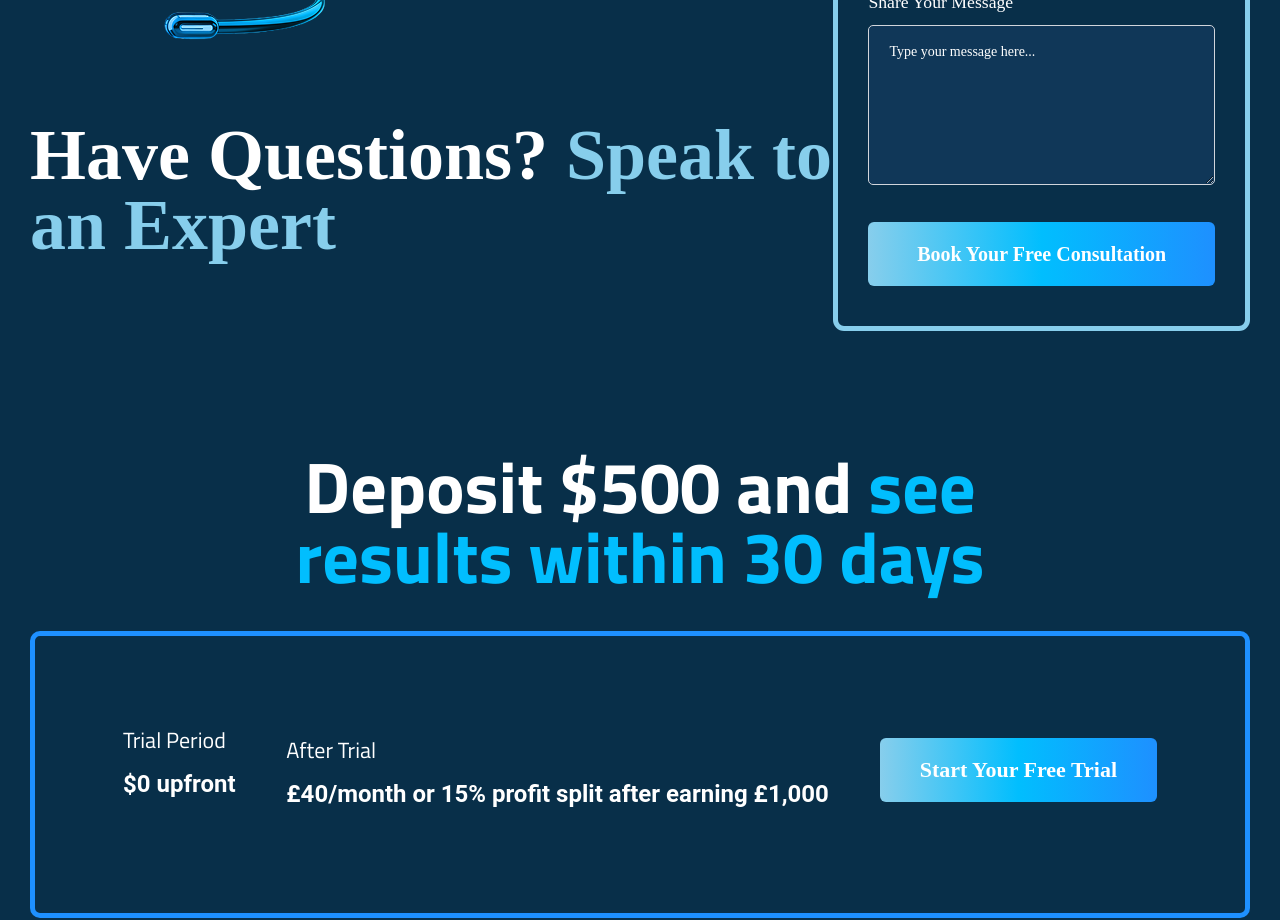
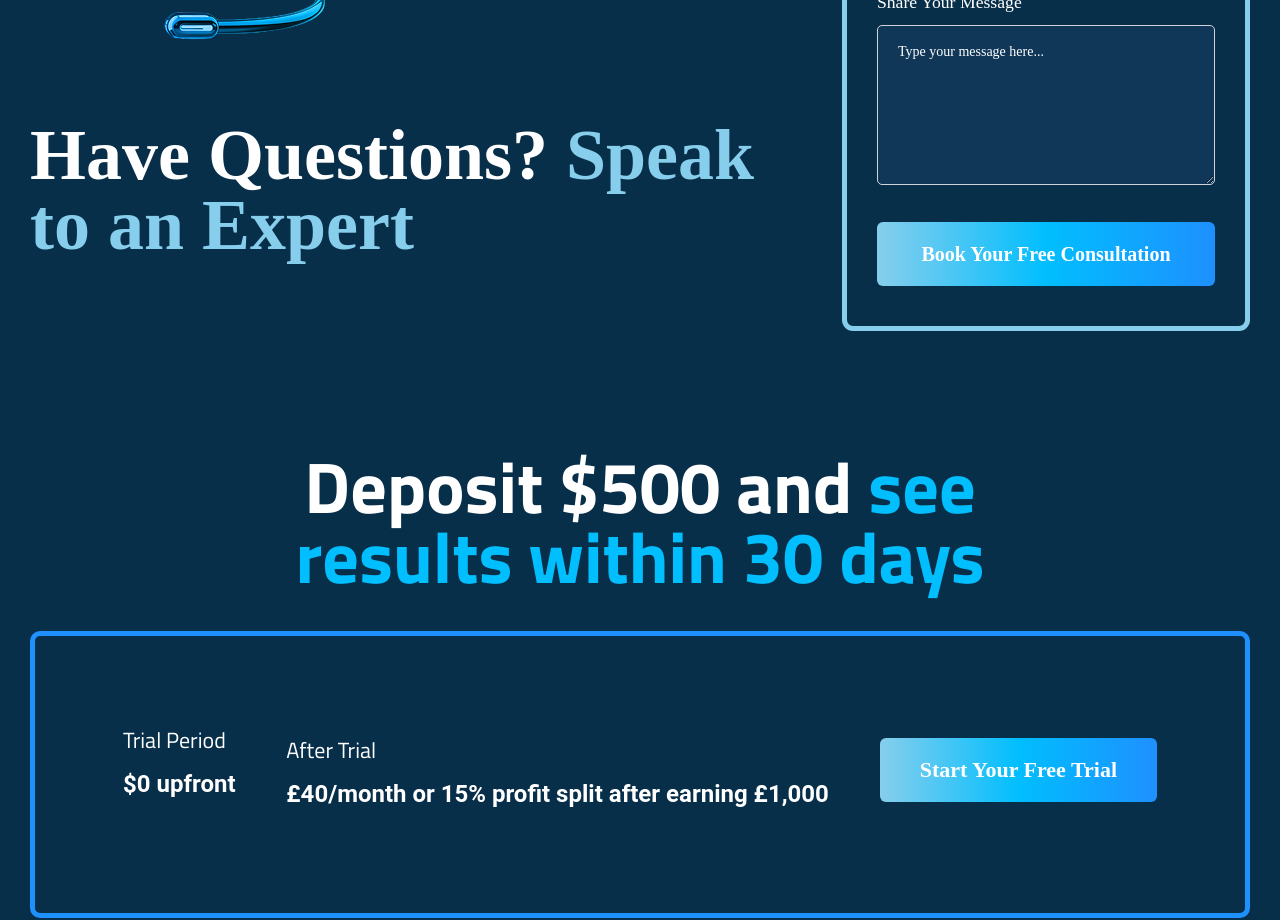
Before and after one commit to aayasIbrahim/Lifetime-Investment-website, a React (Create React App) app: page / in a window 1280 px wide. Shown: the part 10920-11840 px from the top of the page. Built offline with nearby package versions, Linux system fonts and the light colour scheme.

Commit message:
git deploy

```diff
--- a/src/App.js
+++ b/src/App.js
@@ -7,15 +7,18 @@ import Navber from "./componets/Navber";
 import OfferSection from "./componets/OfferSection";
 
 function App() {
+  console.log("App component rendered");
   return (
     <>
-      <Navber />
+      <Navber  />
       <Hero />
       <OfferSection/>
       <CardSection/>
       <ClientSection/>
       <Benifits/>
       <Expert/>
+
+
     </>
   );
 }
--- a/src/componets/Expert.jsx
+++ b/src/componets/Expert.jsx
@@ -5,12 +5,13 @@ import ExperLowerPart from "./expert/ExperLowerPart";
 
 function Expert() {
   return (
+
     <section className="bg-sky-950 py-3 text-white font-[titillium]">
       <div className="container mx-auto  md:flex-row md:justify-center   mt-[100px] md:mt-0 mb-[100px] md:mb-[170px] ">
         <div className="flex flex-col  px-[30px] md:flex-row  md:mt-[100px]">
-          <div className="flex flex-col items-center  md:items-start md:justify-center">
+          <div className="flex flex-col items-center md:items-start md:justify-center">
             <img src={img} alt="" className="  " />
-            <h2 className="font-titillium font-bold text-[72px] leading-[70px] md:text-left  ms-0  align-middle text-center mt-[50px]  md:mt-[80px]  ">
+            <h2 className="font-titillium font-bold text-[72px] leading-[70px] md:text-left  ms-0  align-middle text-center mt-[50px]  md:mt-[80px] md:pe-9  ">
               Have Questions?{" "}
               <span className="text-[#87CEEC]">Speak to an Expert</span>
             </h2>
@@ -28,7 +29,10 @@ function Expert() {
           <ExperLowerPart />
         </div>
       </div>
+
     </section>
+
+
   );
 }
 
```
Also changed, not shown: package.json (+6 -1 lines), src/assets/footerLogo.png (added), 1 other file (tests, documents, lock files or other folders).
